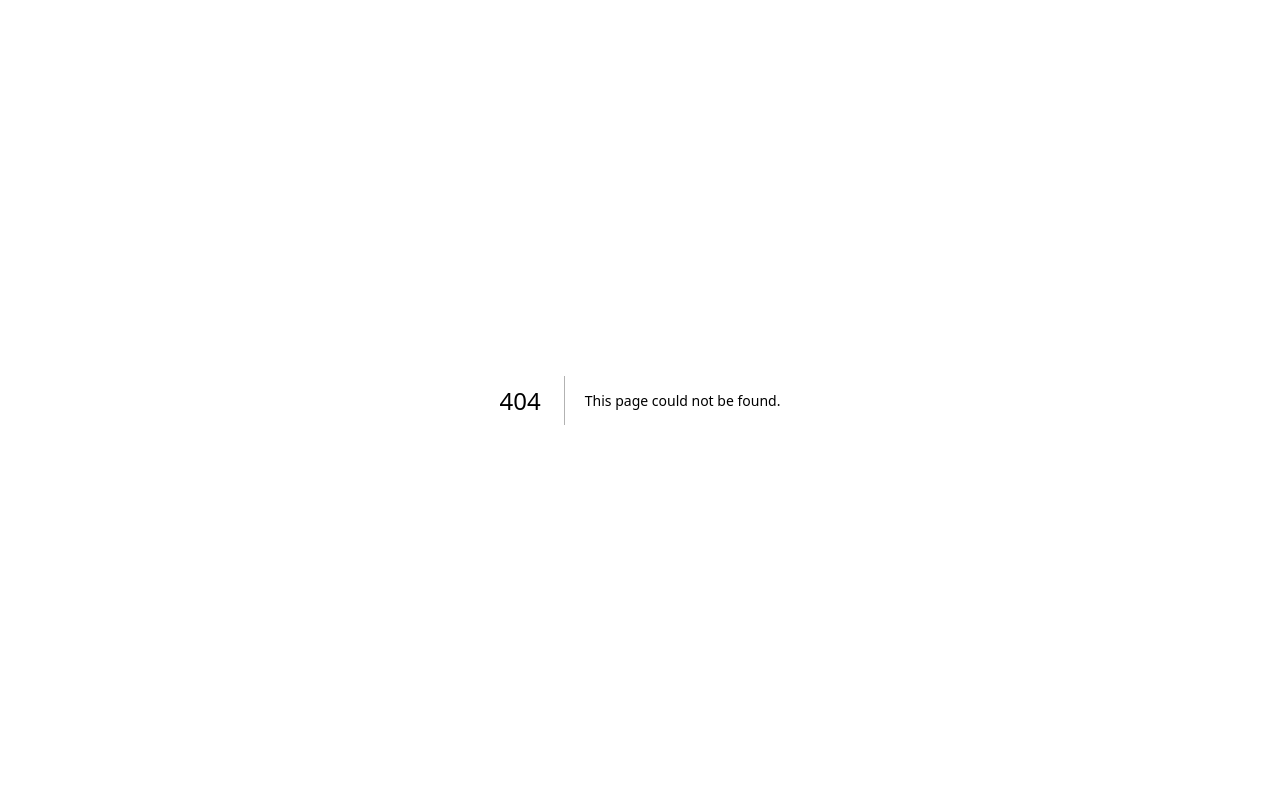
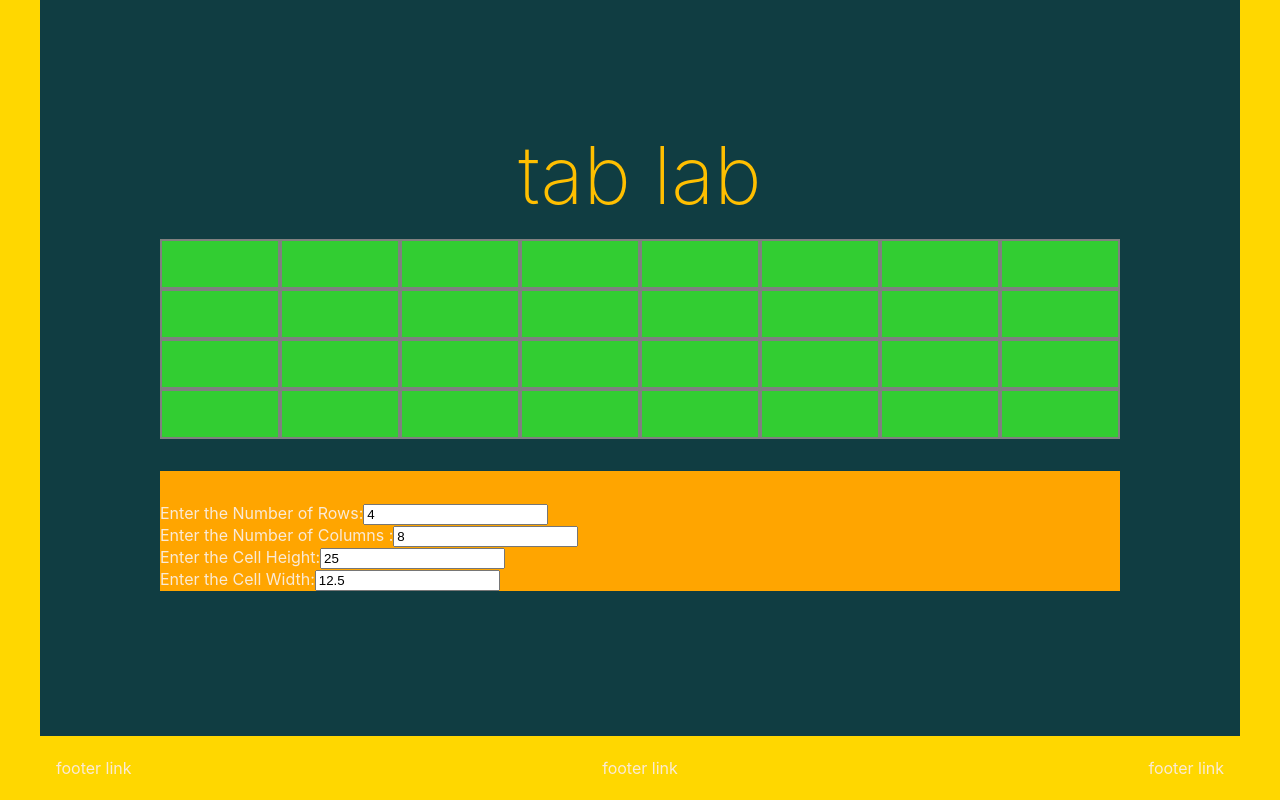
Before and after one commit to andentx/tab-lab, a Next.js app: page /array1212 in a window 1280 px wide. Before the commit this address had no page. Built offline with nearby package versions, Linux system fonts and the light colour scheme.

Commit message:
It's working

```diff
--- /dev/null
+++ b/components/Array1212Cell.js
@@ -0,0 +1,147 @@
+import React, { useState, useEffect } from 'react';
+
+import styled from 'styled-components';
+
+const CellsContainer = styled.div`
+  background-color: darkred;
+
+  display: flex;
+  justify-content: flex-start;
+  flex-wrap: wrap;
+
+  width: 80%;
+  height: 200px;
+  margin-bottom: 2rem;
+`;
+
+const Cell = styled.div`
+  background-color: limegreen;
+  border: 2px solid grey;
+
+  height: 50px;
+  width: 50px;
+`;
+
+const FormSection = styled.div`
+  padding-top: 2rem;
+
+  background-color: orange;
+  width: 80%;
+`;
+
+function Array1212() {
+  let cellArray = [];
+
+  const [cellHeight, setCellHeight] = useState(25);
+  const [cellWidth, setCellWidth] = useState(12.5);
+  const [numberOfRows, setNumberOfRows] = useState(4);
+  const [numberOfColumns, setNumberOfColumns] = useState(8);
+  const [arrayOfCellsInState, setArrayOfCellsInState] = useState([]);
+
+  function handleCellHeightChange(event) {
+    setCellHeight(event.target.value);
+  }
+  function handleCellWidthChange(event) {
+    setCellWidth(event.target.value);
+  }
+  function handleNumberOfRowsChange(event) {
+    let selectedNumberOfRows = event.target.value;
+    let selectedNumberOfCols = numberOfColumns;
+
+    console.log(`selectedNumberOfRows = ${selectedNumberOfRows}`);
+    console.log(`selectedNumberOfCols = ${selectedNumberOfCols}`);
+
+    setNumberOfRows(selectedNumberOfRows);
+  }
+  function handleNumberOfColumnsChange(event) {
+    setNumberOfColumns(event.target.value);
+  }
+
+  useEffect(() => {
+    let selectedNumberOfRows = numberOfRows;
+    let selectedNumberOfCols = numberOfColumns;
+
+    createArrayOfCells(selectedNumberOfRows, selectedNumberOfCols);
+
+    function createArrayOfCells(rows, cols) {
+      console.log('start of createArrayOfCells');
+
+      let currentNumberOfRowsFromState = numberOfRows;
+      console.log(`current number of rows from state is ${currentNumberOfRowsFromState}`);
+
+      let rowNum = rows;
+      let colNum = cols;
+
+      console.log(`rowNum is ${rowNum}`);
+      console.log(`colNum is ${colNum}`);
+
+      let theLetterH = 100 / rowNum;
+      let theLetterW = 100 / colNum;
+
+      console.log(`the letter H is ${theLetterH}`);
+      console.log(`the letter W is ${theLetterW}`);
+
+      setCellHeight(theLetterH);
+
+      let numberOfCellsThatShouldBeCreated = rowNum * colNum;
+      console.log(`numberOfCellsThatShouldBeCreated is ${numberOfCellsThatShouldBeCreated}`);
+
+      let newArrayOfCells = [];
+
+      for (var i = 0; i < numberOfCellsThatShouldBeCreated; i++) {
+        newArrayOfCells.push({ label: i, value: i, key: i });
+      }
+
+      console.log(newArrayOfCells);
+
+      setArrayOfCellsInState(newArrayOfCells);
+
+      console.log('end of createArrayOfCells');
+    }
+  }, [numberOfRows]);
+
+  let allCellsRendered = arrayOfCellsInState.map((cell) => (
+    <Cell
+      className='classsss'
+      key={cell.key}
+      id={cell['key']}
+      style={{
+        height: `${cellHeight}%`,
+        width: `${cellWidth}%`,
+      }}
+    >
+      {cell.name}
+    </Cell>
+  ));
+
+  return (
+    <>
+      <CellsContainer>{allCellsRendered}</CellsContainer>
+      <FormSection>
+        <form>
+          <label>
+            Enter the Number of Rows:
+            <input type='number' value={numberOfRows} onChange={handleNumberOfRowsChange} />
+          </label>
+          <br />
+          <label>
+            Enter the Number of Columns :
+            <input type='number' value={numberOfColumns} onChange={handleNumberOfColumnsChange} />
+          </label>
+          <br />
+          <label>
+            Enter the Cell Height:
+            <input type='number' value={cellHeight} onChange={handleCellHeightChange} />
+          </label>
+          <br />
+          <label>
+            Enter the Cell Width:
+            <input type='number' value={cellWidth} onChange={handleCellWidthChange} />
+          </label>
+        </form>
+      </FormSection>
+    </>
+  );
+}
+
+export default Array1212;
--- a/pages/tryarray.js
+++ b/pages/array1212.js
@@ -2,7 +2,7 @@ import Head from 'next/head';
 
 import Layout from '../components/Layout';
 import Title from '../components/Title';
-import TryWithArray from '../components/TryWithArray';
+import Array1212Cell from '../components/Array1212Cell';
 
 export default function Table() {
   return (
@@ -14,7 +14,7 @@ export default function Table() {
       </Head>
 
       <Title />
-      <TryWithArray />
+      <Array1212Cell />
     </Layout>
   );
 }
```
Also changed, not shown: pages/tryagain.js (deleted, +0 -20 lines).
